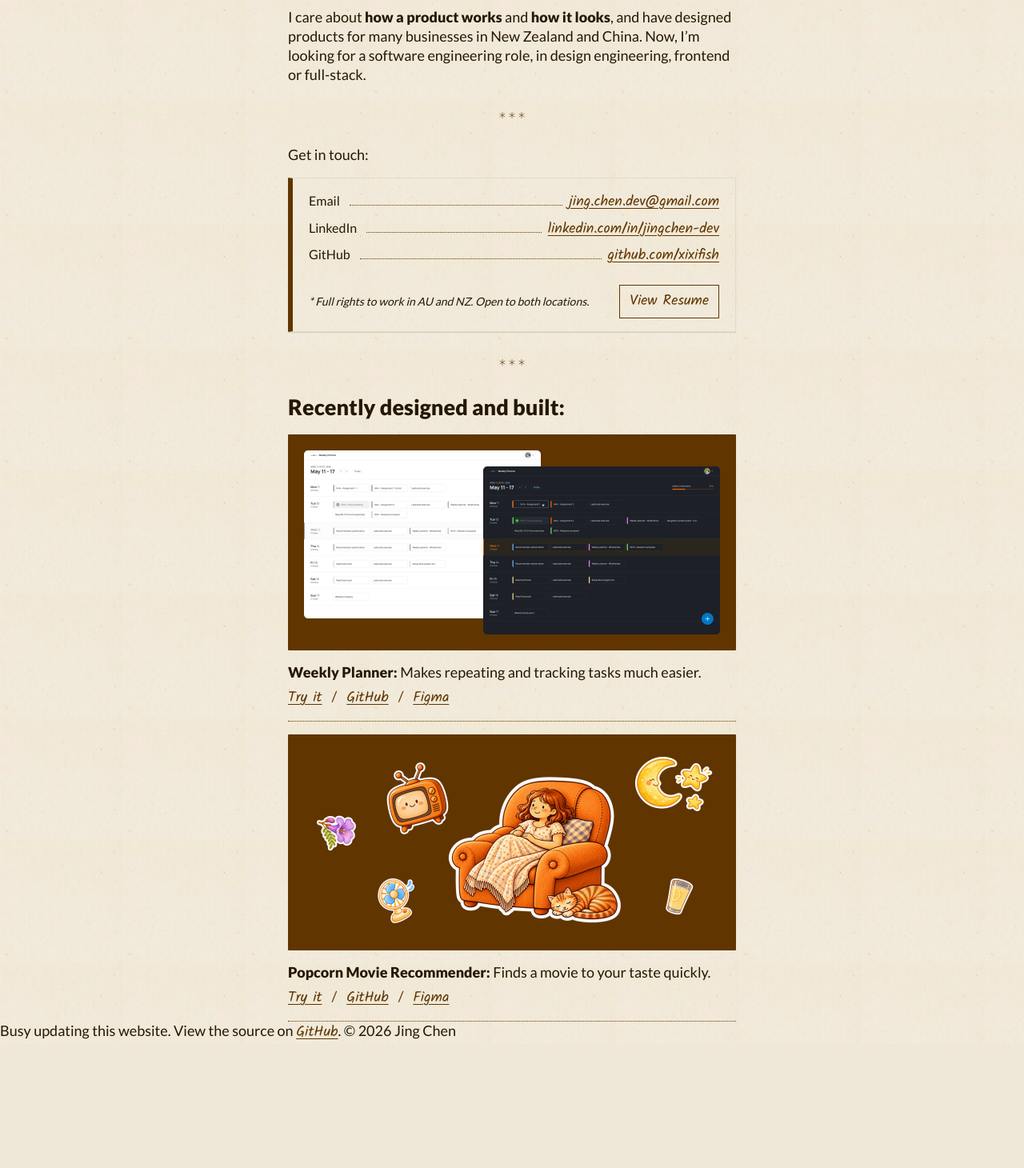
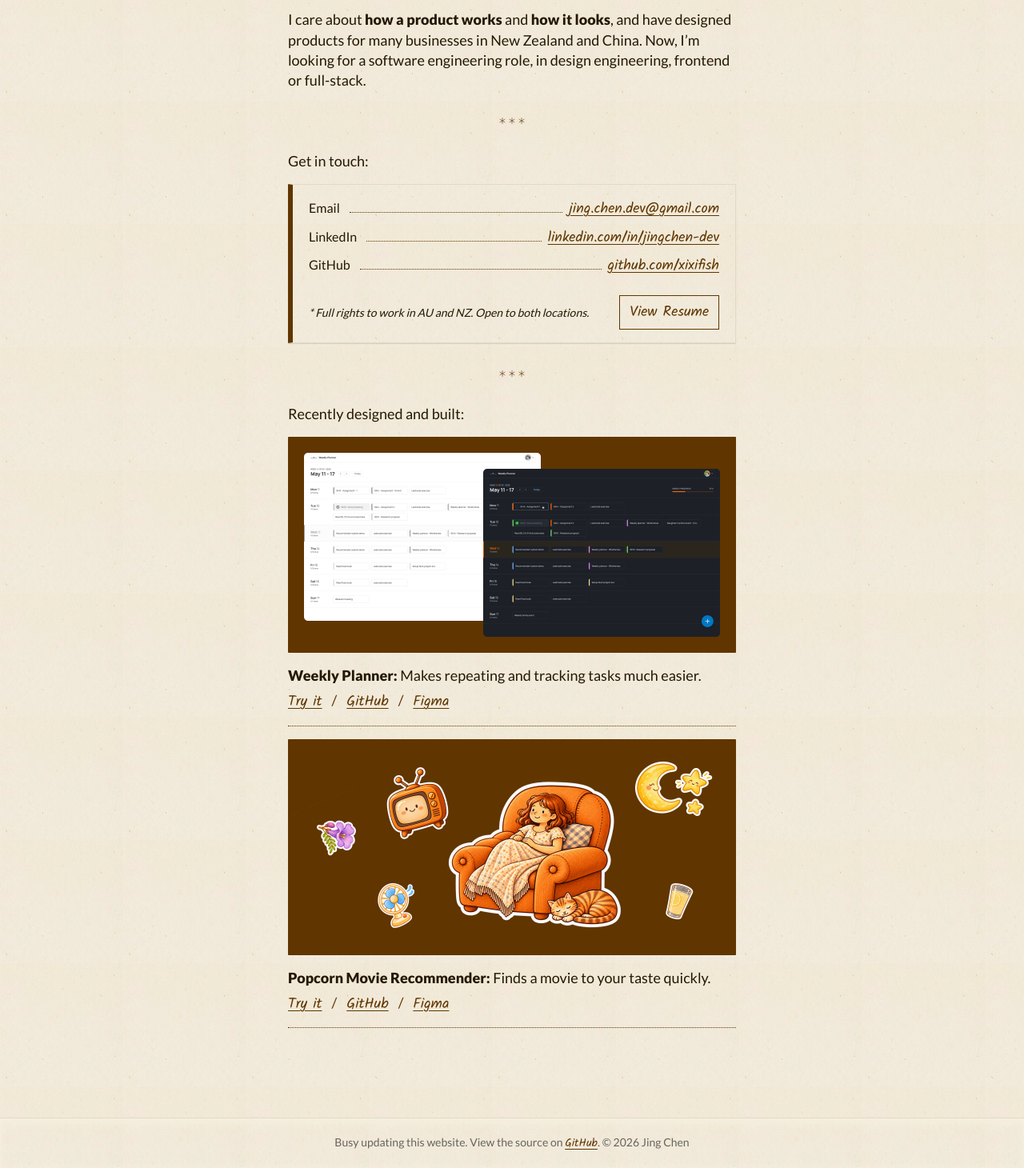
Before and after one commit to xixifish/personal-website, a Next.js app: page / in a window 1280 px wide. Shown: the part 182-1642 px from the top of the page at 80% size. Before the commit the page ends 1487 px from the top, so only its background shows below. Built offline with nearby package versions, Linux system fonts and the light colour scheme.

Commit message:
Style footer and share h2 style

```diff
--- a/app/globals.css
+++ b/app/globals.css
@@ -49,10 +49,16 @@ body {
   font-family: var(--font-body);
   font-size: var(--text-body);
   color: var(--color-text);
-  line-height: 1.33;
+  line-height: 1.4;
   background-image: url("/paper.jpg");
   background-size: 154px 154px;
   background-color: var(--color-paper);
+}
+
+h2 {
+  font-size: var(--text-body);
+  font-weight: 400;
+  margin-bottom: var(--space-4);
 }
 
 .visually-hidden {
--- a/app/page.module.css
+++ b/app/page.module.css
@@ -35,3 +35,17 @@
   gap: var(--space-3);
   padding-top: var(--space-5);
 }
+
+.footer {
+  border-top: 1px solid var(--color-line);
+  box-shadow: inset 0 4px 10px rgb(247 241 226);
+  margin-top: 7rem;
+}
+
+.footerText {
+  font-size: var(--text-small);
+  text-align: center;
+  padding-inline: var(--space-5);
+  padding-block: var(--space-5);
+  color: var(--color-muted);
+}
--- a/app/page.tsx
+++ b/app/page.tsx
@@ -43,8 +43,8 @@ export default function Home() {
           ))}
         </section>
       </main>
-      <footer>
-        <p>
+      <footer className={styles.footer}>
+        <p className={styles.footerText}>
           Busy updating this website. View the source on{" "}
           <a href="https://github.com/xixifish/personal-website">GitHub</a>. ©
           2026 Jing Chen
--- a/components/ContactCard.module.css
+++ b/components/ContactCard.module.css
@@ -1,9 +1,3 @@
-.heading {
-  font-size: var(--text-body);
-  font-weight: 400;
-  margin-bottom: var(--space-4);
-}
-
 .card {
   border: 1px solid var(--color-line);
   border-left: 6px solid var(--color-brown);
--- a/components/ContactCard.tsx
+++ b/components/ContactCard.tsx
@@ -21,7 +21,7 @@ const CONTACTS = [
 export function ContactCard() {
   return (
     <section className={styles.contact}>
-      <h2 className={styles.heading}>Get in touch:</h2>
+      <h2>Get in touch:</h2>
       <div className={styles.card}>
         <dl className={styles.list}>
           {CONTACTS.map((contact) => (
```
